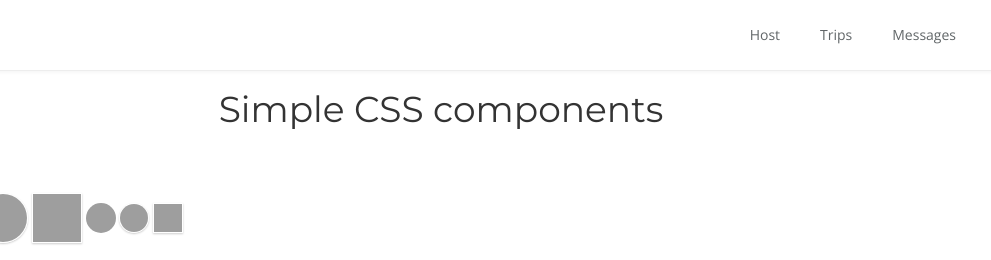
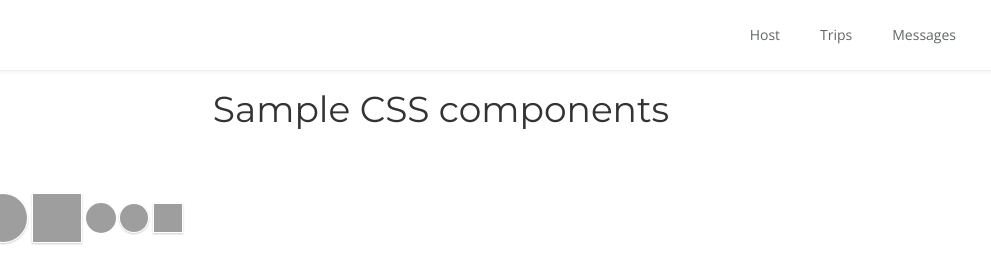
Before and after one commit to CharlesIC/CSS-components, a plain HTML site: page index.html in a window 1280 px wide. Shown: the top 260 px of the page, 199-1190 px from the left. Drawn offline with nearby package versions, Linux system fonts and the light colour scheme; grey boxes are pictures that could not be loaded.

Commit message:
Updated page title

```diff
--- a/index.html
+++ b/index.html
@@ -4,7 +4,7 @@
     <meta charset="utf-8">
     <meta http-equiv="X-UA-Compatible" content="IE=edge">
     <meta name="viewport" content="width=device-width, initial-scale=1">
-    <title>UI components sprint</title>
+    <title>Sample CSS components</title>
     <link rel="stylesheet" href="https://maxcdn.bootstrapcdn.com/bootstrap/3.2.0/css/bootstrap.min.css">
     <link rel="stylesheet" href="https://maxcdn.bootstrapcdn.com/font-awesome/4.1.0/css/font-awesome.min.css">
     <link rel="stylesheet" href="css/style.css">
@@ -50,7 +50,7 @@
       </div>
 
   <div class="container">
-    <h1 class="text-center">Simple CSS components</h1>
+    <h1 class="text-center">Sample CSS components</h1>
 
     <h2>Avatars</h2>
     <img src="https://placehold.it/50x50" alt="" class="avatar" >
```
